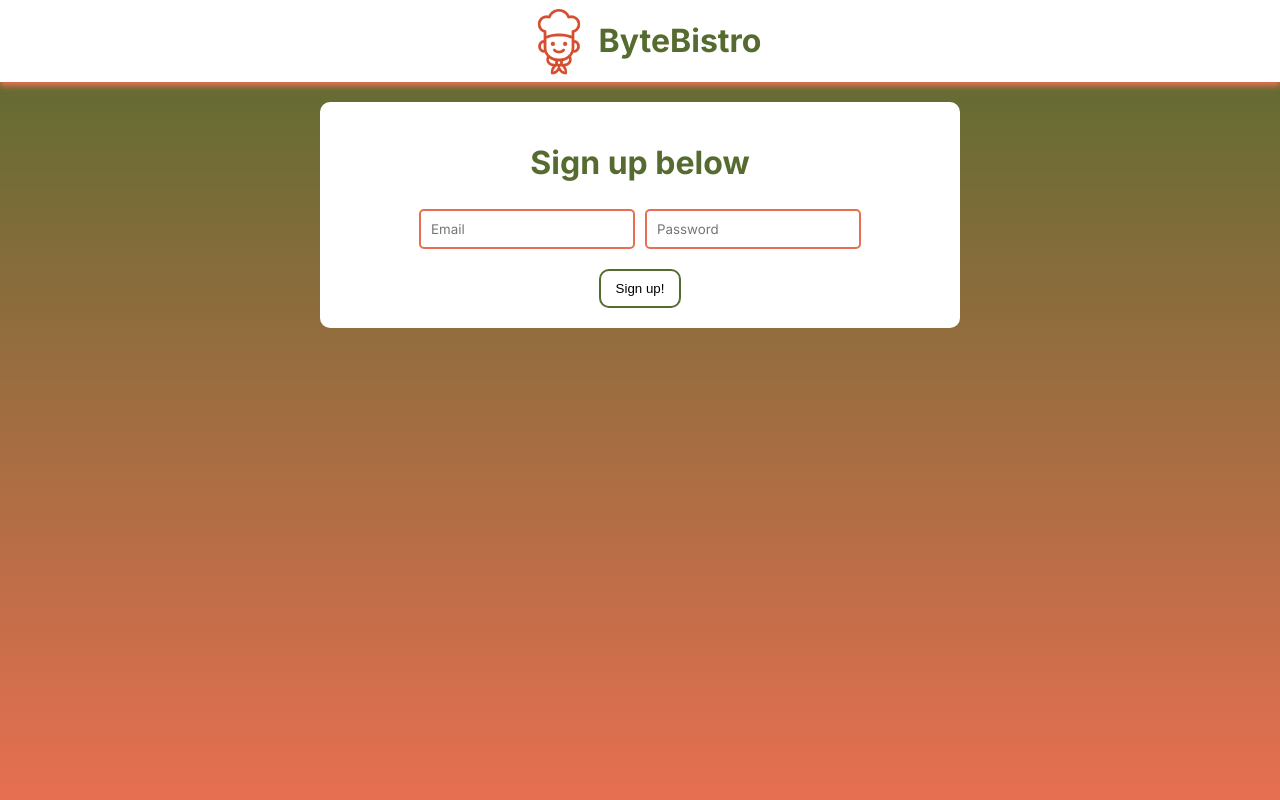
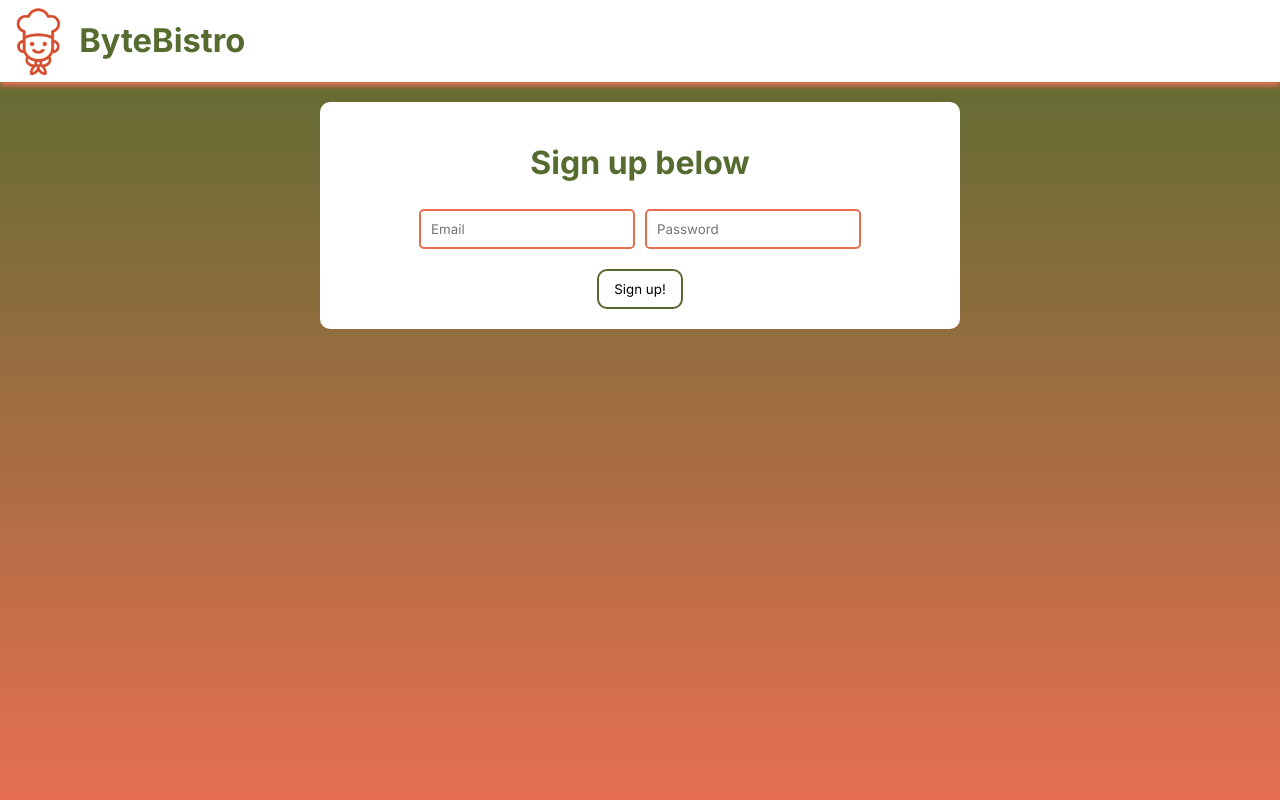
Before and after one commit to zaidhanif1/ByteBistro, a React (Vite) app: page /signup in a window 1280 px wide. Shown: the top 800 px of the page. Built offline with nearby package versions, Linux system fonts and the light colour scheme.

Commit message:
Prompt and UI

```diff
--- a/package.json
+++ b/package.json
@@ -18,6 +18,7 @@
     "cors": "^2.8.5",
     "dotenv": "^16.5.0",
     "express": "^5.1.0",
+    "font-awesome": "^4.7.0",
     "openai": "^4.103.0",
     "react": "^19.1.0",
     "react-dom": "^19.1.0",
--- a/src/components/Header/Header.css
+++ b/src/components/Header/Header.css
@@ -1,8 +1,7 @@
 .header
 {
     display: flex;
-    align-items: center;
-    justify-content: center;
+
     font-weight: 400;
     font-size: 1rem;
     box-shadow: 0 4px 6px #E76F51;
--- a/src/components/Header/Header.jsx
+++ b/src/components/Header/Header.jsx
@@ -1,5 +1,6 @@
 import chef from "../../assets/ByteBistro.png"
 import './Header.css'
+import { Link } from 'react-router-dom'
 
 export default function Header()
 {
@@ -11,11 +12,12 @@ export default function Header()
 
     return(
     <header className="header">
+      <Link to='/welcome' style={{ textDecoration: 'none', color: 'inherit'}} className="logo-link">
 
-        <a href="/" onClick={prevent} className="logo-link">
         <img src={chef} className = "bytebistro-logo"alt="AI Robot Image" />
         <h1>ByteBistro</h1>
-        </a>
+
+    </Link>
 
     </header>
     )
--- a/src/components/IngredientsList/IngredientsList.jsx
+++ b/src/components/IngredientsList/IngredientsList.jsx
@@ -96,7 +96,7 @@ function getIcon(ingredient)
 
                     </div>
                     <ol className="ingredients-list" aria-live="polite">{listItems}</ol>
-                    {props.ingredients.length > 2  &&
+                    {props.ingredients.length > 1  &&
                     <div className='generate-recipe-main'>
                         <button className='get-a-recipe-button' onClick={props.getRecipe}>Get a recipe!</button>
                         {props.loading && <span className='loader'></span>}
--- a/src/components/Signup/Signup.css
+++ b/src/components/Signup/Signup.css
@@ -30,9 +30,34 @@
     margin-top: 15px;
     padding: 10px 15px;
 
+    font-family: Inter, sans-serif;
+
+
     background-color: white;
 
     border: 2px solid #556B2F;
     border-radius: 10px;
 
+    transition: transform 0.3s ease, border 0.3s ease;
+
 }
+.sign-up-btn:hover
+{
+    transform: translateY(-5px);
+    border: 2px solid #E76F51 ;
+
+
+}
+.sign-up-btn:active
+{
+    transform: translateY(5px);
+}
+
+@media (max-width: 768px)
+{
+    .signup-page
+    {
+        width: 300px;
+    }
+
+}
--- a/src/components/Signup/Signup.jsx
+++ b/src/components/Signup/Signup.jsx
@@ -2,6 +2,11 @@ import './Signup.css'
 
 export default function Signup()
 {
+
+    const prevent = (e) => {
+        e.preventDefault()
+    }
+
     return (
         <div className='signup-page'>
         <h1>Sign up below</h1>
@@ -10,7 +15,7 @@ export default function Signup()
         <input placeholder = 'Email'className='email-inp' type="email"  />
         <input placeholder = 'Password'className='pswd-inp' type="password"  />
         </div>
-        <button className='sign-up-btn'>Sign up!</button>
+        <button className='sign-up-btn' onClick={prevent}>Sign up!</button>
         </form>
 
         </div>
--- a/src/components/Welcome/Welcome.css
+++ b/src/components/Welcome/Welcome.css
@@ -57,3 +57,10 @@
         transform: scale(.95);
 
 }
+@media (max-width: 768px)
+{
+    .welcome-page
+    {
+        width: 300px;
+    }
+}
```
Also changed, not shown: server.js (+6 -4 lines), 1 other file (tests, documents, lock files or other folders).
